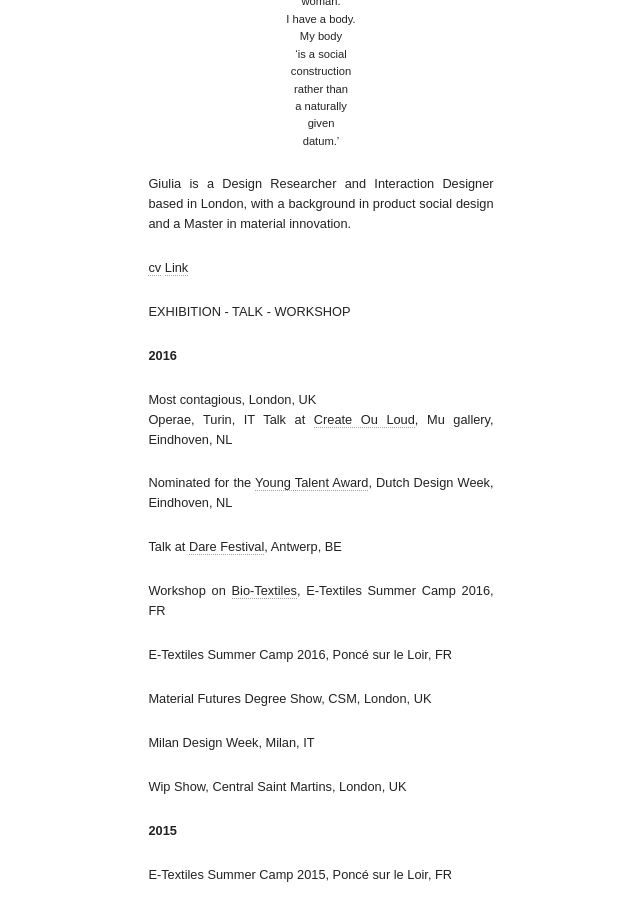
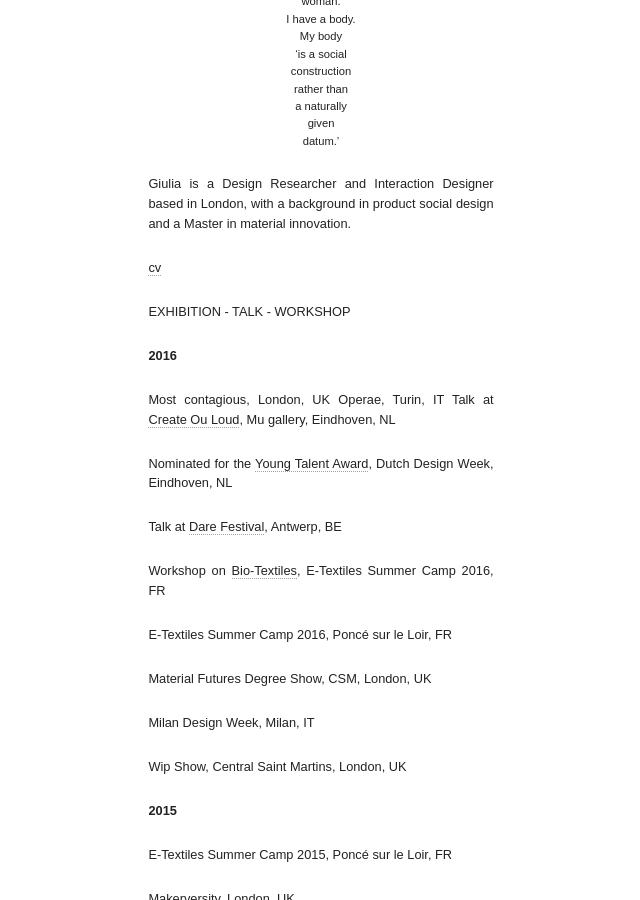
Before and after one commit to giuliatomasello/giuliatomasello.github.io, a Jekyll site: the page built from index.md, in a window 1280 px wide and 900 px high, scrolled down 450 px. Shown: the whole window, without its empty margins (319-959 px from the left). Built offline with Jekyll 4.4.1, drawn with Linux system fonts in a browser that asks for light colours; nearby versions of some CDN libraries.

Commit message:
Update index.md

```diff
--- a/index.md
+++ b/index.md
@@ -21,7 +21,7 @@ Giulia is a Design Researcher and Interaction Designer based in London, with a b
 
 
 [cv](http://issuu.com/giuliatomasello4/docs/cv_giulia_tomasello)
-<a href=" http://issuu.com/giuliatomasello4/docs/cv_giulia_tomasello">Link</a>
+
 
 
 
@@ -29,7 +29,7 @@ EXHIBITION - TALK - WORKSHOP
 
 **2016**
 
-Most contagious, London, UK <br>
+Most contagious, London, UK
 Operae, Turin, IT
 Talk at [Create Ou Loud](http://www.facebook.com/events/1602425956732689/), Mu gallery, Eindhoven, NL
 
```
